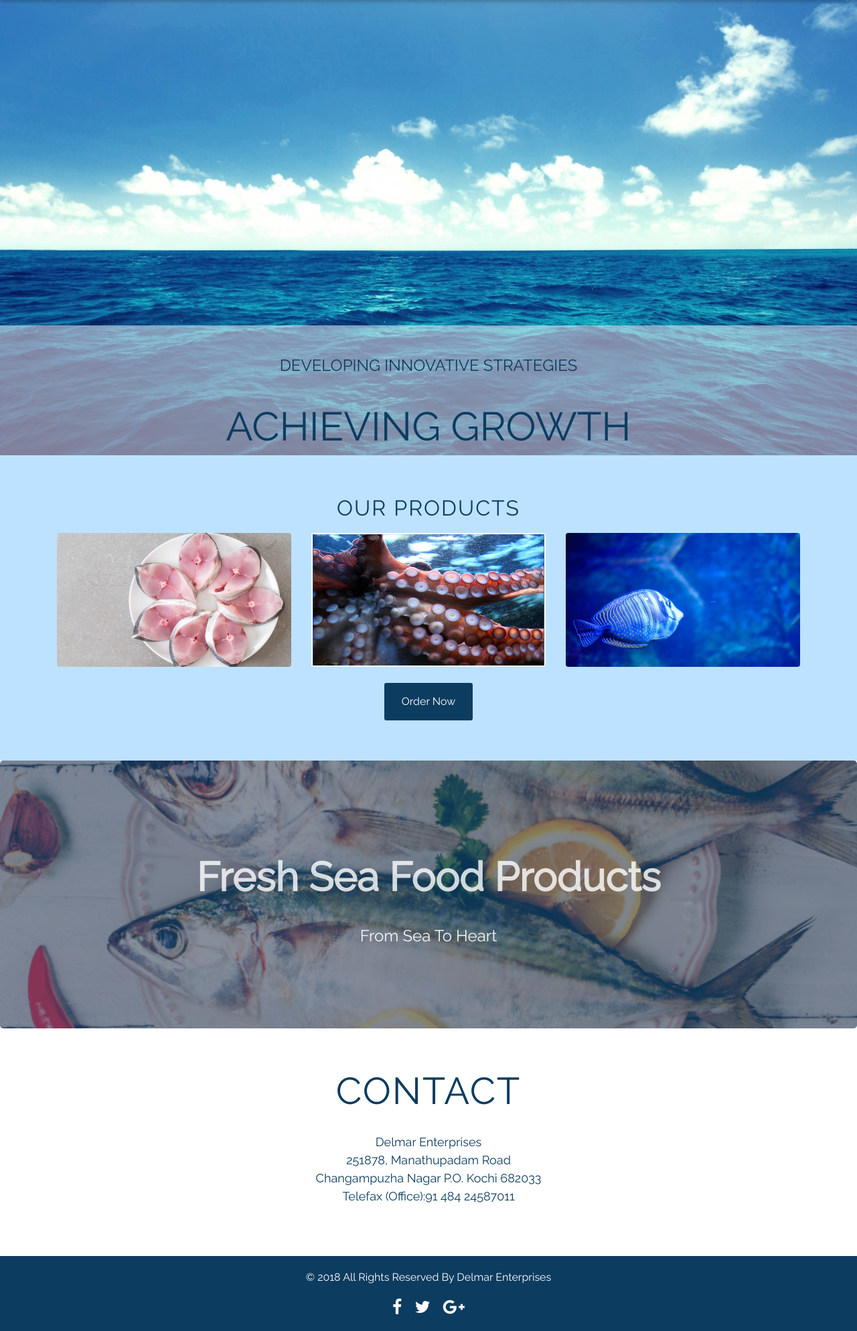
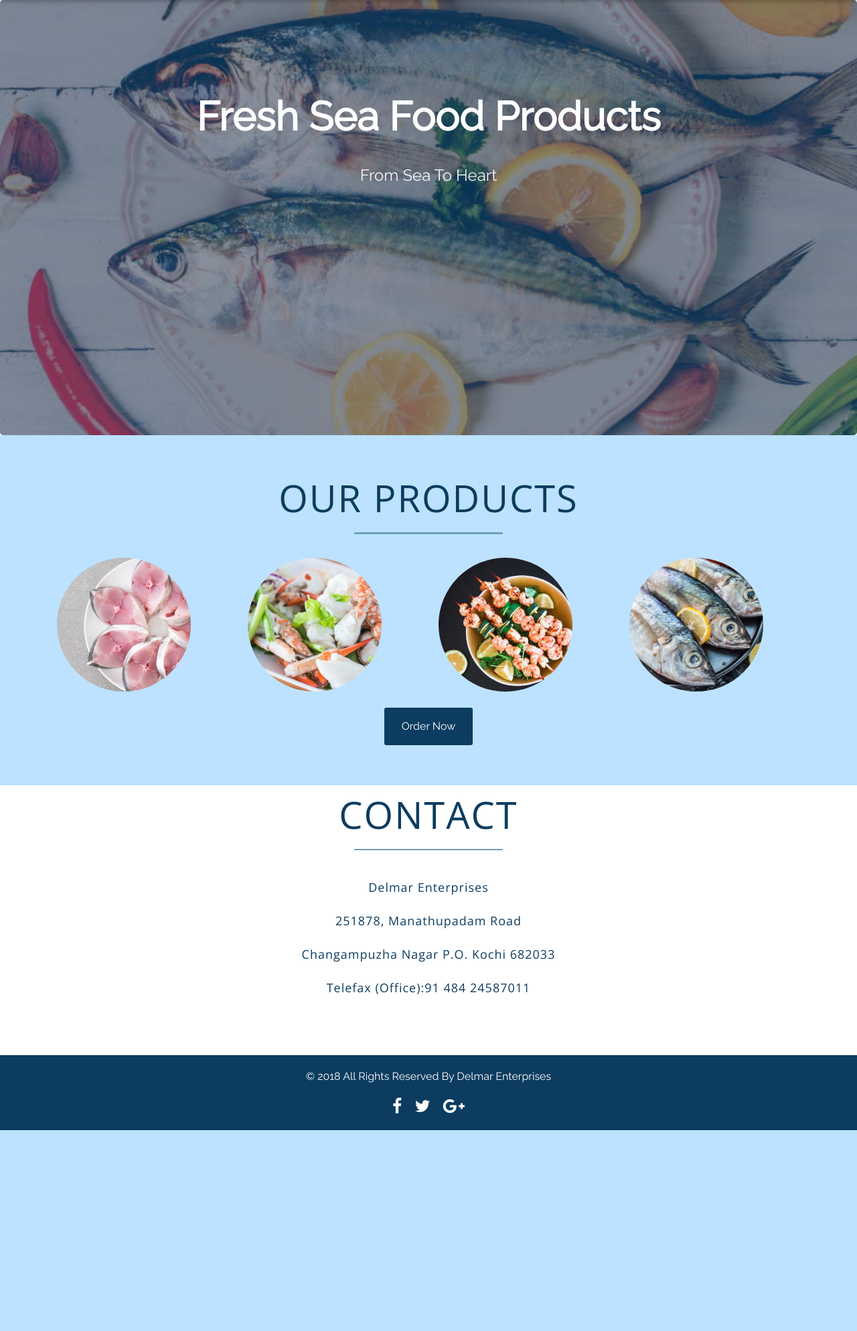
Before and after one commit to levimake/seafoodexports, a Django app: page / in a window 1280 px wide. Shown: the part 92-2080 px from the top of the page at 67% size. After the commit the page ends 1780 px from the top, so only its background shows below. Run offline with Django 3.2, Linux system fonts and the light colour scheme; some libraries are stand-ins or nearby versions.

Commit message:
image optimize

```diff
--- a/common/templates/index.html
+++ b/common/templates/index.html
@@ -8,15 +8,27 @@
 .paralsec1 {
 background-image: url("{% static "commons/images/paralsec2.jpg" %}");
 }
+.paralmini {
+  min-height:650px;
+}
 </style>
 
-<!-- First Parallax Section -->
+<!-- First Parallax Section
 <div class="paral paralsec" style="position: relative; padding-bottom: 30px;">
 <div class="head-desc" style="position: absolute; bottom: 0; left: 0;">
 <p class="lead">DEVELOPING INNOVATIVE STRATEGIES</p>
 <h1 class="display-3">ACHIEVING GROWTH</h1>
 </div>
+</div>-->
+
+
+<div class="jumbotron paralmini paralsec1">
+<h1 class="display-3" style="font-weight:bold; color:#fff; font-size:60px;">Fresh Sea Food Products</span></h1>
+<p class="lead">From Sea To Heart</p>
+<p class="lead"></p>
 </div>
+
+
 
 <div style="padding:50px; background-color:#bce2ff">
 
@@ -50,29 +62,30 @@ background-image: url("{% static "commons/images/paralsec2.jpg" %}");
 -THREE BOXES-->
 
 <div class="container">
-  <h2 class="display-5 home_titles" style="color:#0c3c60; text-align:center;">Our Products</h1>
+  <h2 class="display-4 home_titles" style="color:#0c3c60; font-family: 'Open Sans', sans-serif; text-align:center;">Our Products</h1>
+      <hr style="height:1.5px; width:20%;"/>
 <div class="row">
-    <div class="col-md-4">
+    <div class="col" style="margin-top:15px;">
       <div class="thumbnail">
-          <img src="{% static "commons/images/fillets.jpg" %}" class="rounded" style="width:100%; height:200px;">
-          <div class="caption">
-          </div>
+          <img src="{% static "commons/images/fillets.jpg" %}" class="rounded-circle" >
       </div>
     </div>
-    <div class="col-md-4" >
+    <div class="col"  style="margin-top:15px;">
       <div class="thumbnail">
-          <img src="{% static "commons/images/starfish.jpg" %}" class="rounded" style="width:100%; height:200px;">
-          <div class="caption">
-          </div>
+          <img src="{% static "commons/images/prawns.jpg" %}" class="rounded-circle">
       </div>
     </div>
-    <div class="col-md-4">
+    <div class="col"  style="margin-top:15px;">
       <div class="thumbnail">
-          <img src="{% static "commons/images/bluefish.jpg" %}" class="rounded" style="width:100%; height:200px;">
-          <div class="caption">
-          </div>
+          <img src="{% static "commons/images/prawns2.jpg" %}" class="rounded-circle">
       </div>
     </div>
+    <div class="col"  style="margin-top:15px;">
+      <div class="thumbnail">
+          <img src="{% static "commons/images/3fish.jpg" %}" class="rounded-circle">
+      </div>
+    </div>
+
   </div>
   <br />
   <center><button type="button" class="btn button home_button"  onclick="location.href = '/orders/add';">Order Now</button></center>
@@ -80,18 +93,11 @@ background-image: url("{% static "commons/images/paralsec2.jpg" %}");
 
 </div>
 
-<div class="jumbotron paralmini paralsec1">
-<h1 class="display-3" style="font-weight:bold;">Fresh Sea Food Products</span></h1>
-<p class="lead">From Sea To Heart</p>
-<p class="lead"></p>
-</div>
-
-<div style="margin-top:50px;"> </div>
-
 <div class="container">
 <center>
-      <h2 class="display-4 home_titles" style="color:#0c3c60;">Contact</h1>
-      <p class="home_desc" style="color:#0c3c60; font-size:18px;">
+      <h2 class="display-4 home_titles" style="color:#0c3c60; font-family: 'Open Sans', sans-serif;">Contact</h1>
+        <hr style="height:1.5px; width:20%;"/>
+      <p class="home_desc" style="color:#0c3c60; font-size:18px; font-family: 'Open Sans', sans-serif; letter-spacing:1px; line-height:50px;">
         Delmar Enterprises<br />
         251878, Manathupadam Road<br />
         Changampuzha Nagar P.O. Kochi 682033<br />
```
Also changed, not shown: common/static/commons/images/3fish.jpg (added), common/static/commons/images/about-paral.jpg, common/static/commons/images/about-paral.jpg.jpg (deleted), common/static/commons/images/bluefish.jpg (deleted), common/static/commons/images/fillets.jpg, common/static/commons/images/fish.png (deleted), common/static/commons/images/fishes-about.jpg, common/static/commons/images/paralsec2.jpg, common/static/commons/images/prawns.jpg (added), common/static/commons/images/prawns2.jpg (added), common/static/commons/images/prod-paral1.jpg, common/static/commons/images/prod-paral2.jpg, common/static/commons/images/prod-paral3.jpg, common/static/commons/images/starfish.jpg (deleted), 2 other files.
